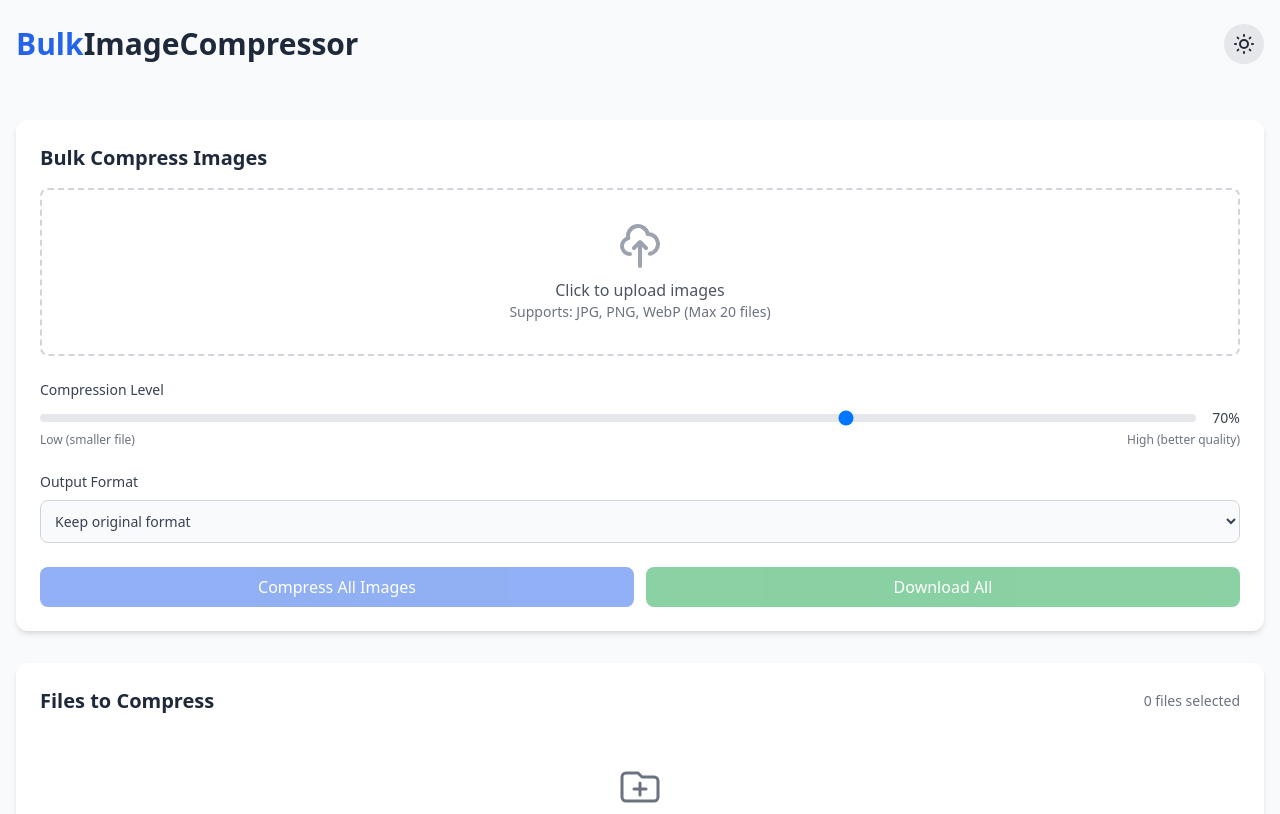
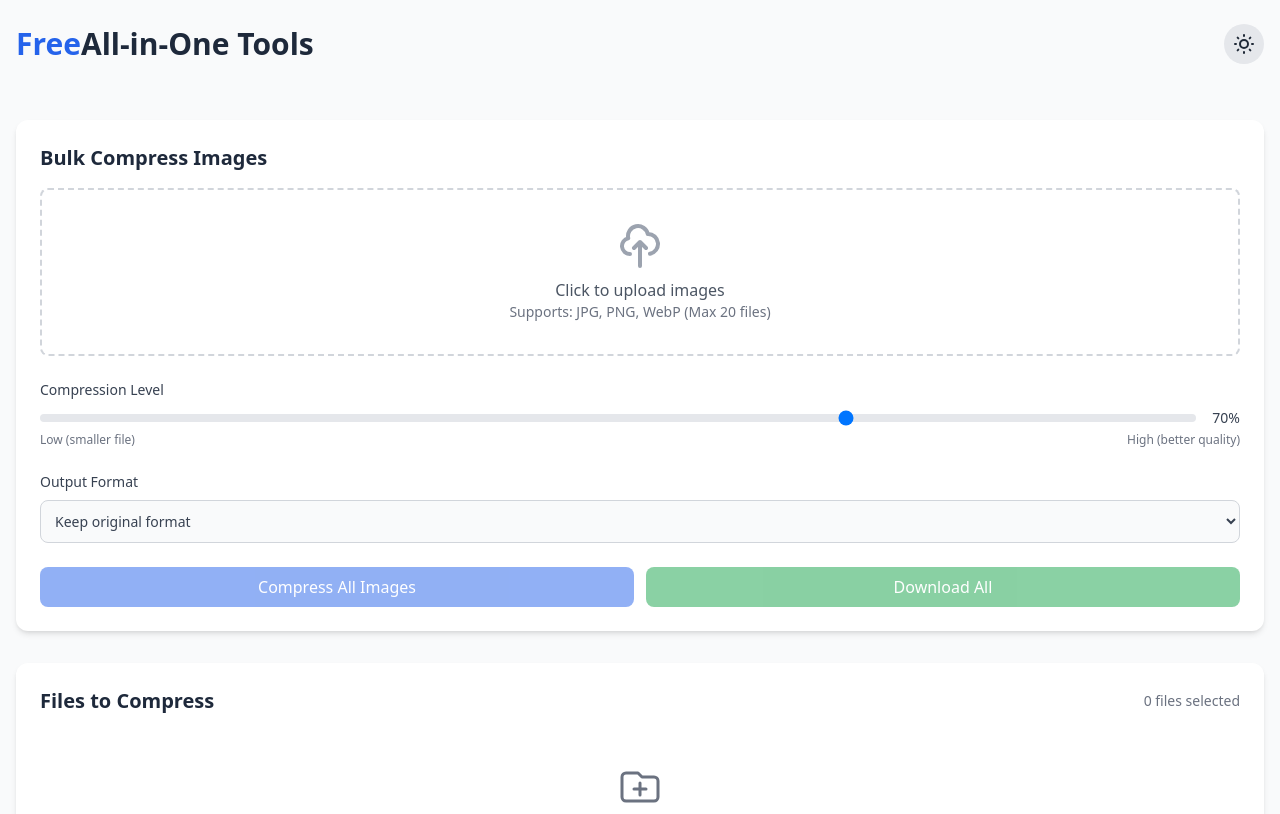
Before and after one commit to Punitgithub22/Image-compressor, a plain HTML site: page ImageComressor.html in a window 1280 px wide. Shown: the top 814 px of the page. Drawn offline with nearby package versions, Linux system fonts and the light colour scheme.

Commit message:
Update ImageComressor.html

```diff
--- a/ImageComressor.html
+++ b/ImageComressor.html
@@ -10,11 +10,12 @@
         content="image compressor, reduce image size, optimize images, jpg compressor, png compressor, webp converter">
     <meta name="author" content="ImageCompressorPro">
     <meta property="og:title" content="Compress Images Online | Free Image Size Reducer Tool">
-    <meta property="og:description" content="Free image compressor for websites, blogs, and SEO. Optimize JPG, PNG, WebP in seconds with zero quality loss. No signup required.">
+    <meta property="og:description"
+        content="Free image compressor for websites, blogs, and SEO. Optimize JPG, PNG, WebP in seconds with zero quality loss. No signup required.">
     <meta property="og:type" content="website">
     <meta property="og:url" content="https://yourdomain.com">
     <meta property="og:image" content="https://yourdomain.com/preview.jpg">
-    <title>Bulk Image Compressor</title>
+    <title>Free PDF & Image Tools</title>
     <script src="https://cdn.tailwindcss.com"></script>
     <script
         src="https://cdn.jsdelivr.net/npm/browser-image-compression@2.0.0/dist/browser-image-compression.min.js"></script>
@@ -68,7 +69,9 @@
 <body class="bg-gray-50 dark:bg-slate-900 transition-colors duration-300">
     <header class="container mx-auto px-4 py-6 flex justify-between items-center">
         <h1 class="text-2xl md:text-3xl font-bold text-slate-800 dark:text-white">
-            <span class="text-blue-600">Bulk</span>ImageCompressor
+            <a href="./index.html">
+                <span class="text-blue-600">Free</span>All-in-One Tools
+            </a>
         </h1>
         <button id="darkModeToggle" class="p-2 rounded-full bg-gray-200 dark:bg-slate-700">
             <svg xmlns="http://www.w3.org/2000/svg" class="h-6 w-6 text-gray-800 dark:text-yellow-300" fill="none"
```
